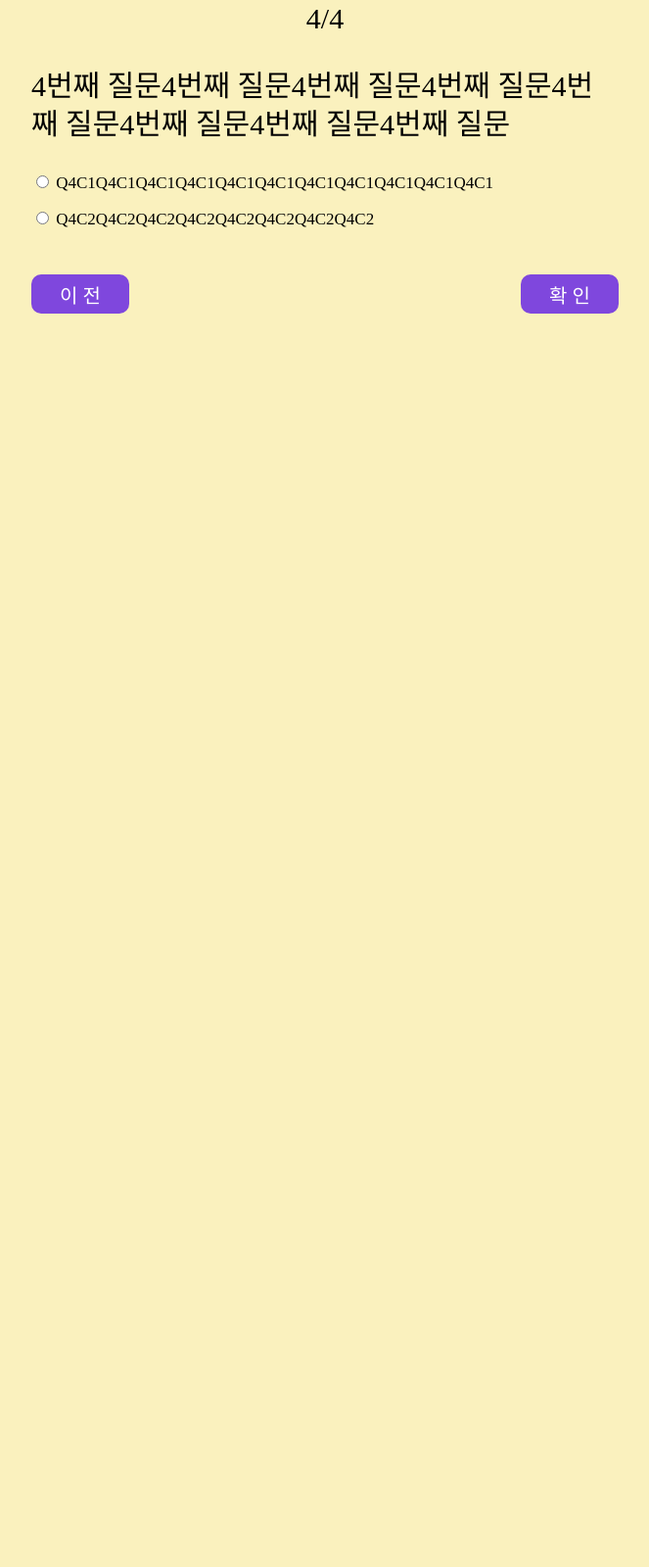
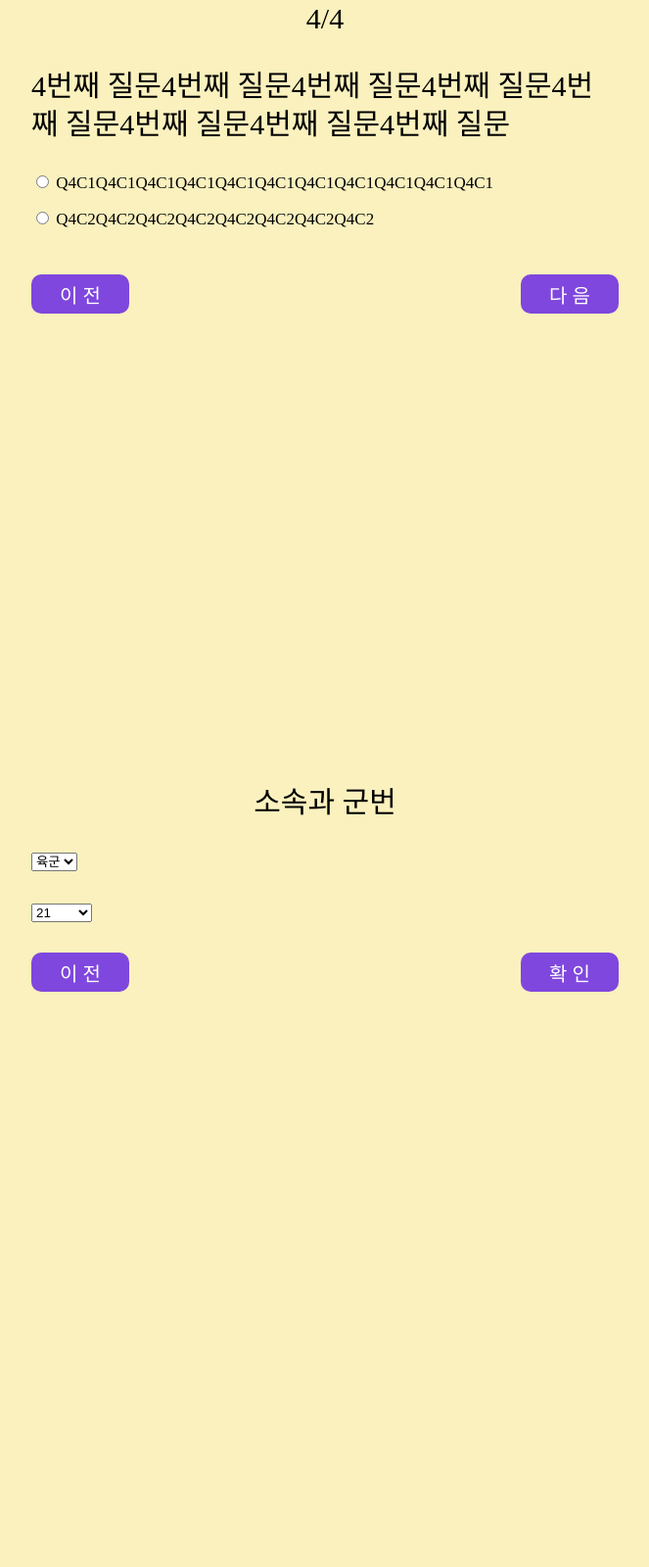
Before and after one commit to sseunghoon/SugarContentCheck, a Django app: page /form/ in a window 1280 px wide. Shown: the part 2451-4050 px from the top of the page at 98% size, without its empty margins (308-971 px from the left). Before the commit the page ends 2771 px from the top, so only its background shows below. Run offline with Django 3.2, Linux system fonts and the light colour scheme; data comes from the database, SQL or seed files in the repository; some web fonts are replaced.

Commit message:
중복제출 방지 작업 중

```diff
--- a/main/models.py
+++ b/main/models.py
@@ -3,10 +3,10 @@ from django.db import models
 class Result(models.Model):
     intensity_sum = models.IntegerField(default=0)
     serial_num = models.IntegerField(default=0)
-    unit = models.IntegerField(default=0)
+    belong = models.IntegerField(default=0)
 
     def __str__(self):
-        return self.unit
+        return str(self.intensity_sum)
 
 class Question(models.Model):
     number = models.IntegerField(unique=True)
--- a/main/static/js/form1.js
+++ b/main/static/js/form2.js
@@ -29,15 +29,15 @@ $(function(){
         scrollUp();
     });
 
-    $('.submit_btn').click(function(e){
-        let divs = $(this).parent().prev().children();
-        let inputs = divs.find('input:checked');
-        if(inputs.length < 1) {
-            alert('문항이 선택되지 않았습니다.');
-            return false;
-        }
-        return true;
-    });
+    // $('.submit_btn').click(function(e){
+    //     let divs = $(this).parent().prev().children();
+    //     let inputs = divs.find('input:checked');
+    //     if(inputs.length < 1 || inputs.length==0 ) {
+    //         alert('문항이 선택되지 않았습니다.');
+    //         return false;
+    //     }
+    //     return true;
+    // });
 
     // $("#form").submit(function() {
     //     let radios = $('input[type=radio]:checked');
--- a/main/templates/form.html
+++ b/main/templates/form.html
@@ -37,21 +37,49 @@
                         {% if not forloop.first %}
                                 <button class="prev_btn">이 전</button>
                         {% endif %}
-                        {% if not forloop.last %}
                                 <button class="next_btn">다 음</button>
-                        {% else %}
-                                <input type="submit" value="확 인" class="submit_btn"/>
-                        {% endif %}
                             </div>
                         </div>
                 {% endfor %}
+                    <div class="test">
+                        <div class="question_container">
+                            <h2 class="question">소속과 군번</h2>
+                        </div>
+                        <div class="answer">
+                            <select name="belong">
+                              <option value="1">육군</option>
+                              <option value="2">해군</option>
+                              <option value="3">공군</option>
+                            </select>
+                        </div>
+                        <div class="answer">
+                            <select name="serial_num">
+                              <option value="21">21</option>
+                              <option value="20">20</option>
+                              <option value="19">19</option>
+                              <option value="18">18</option>
+                              <option value="17">17</option>
+                              <option value="16">16</option>
+                              <option value="15">15</option>
+                              <option value="14">14</option>
+                              <option value="13">13</option>
+                              <option value="12">12</option>
+                              <option value="11">11</option>
+                              <option value="10">10이하</option>
+                            </select>
+                        </div>
+                        <div class="btn_wrap btn_sort">
+                                <button class="prev_btn">이 전</button>
+                                <input type="submit" value="확 인" class="submit_btn"/>
+                            </div>
+                        </div>
                 </div>
             </form>
         </div>
     </section>
 
     <script src="https://code.jquery.com/jquery-3.6.0.js"></script>
-    <script type="text/javascript" src="{% static 'js/form1.js' %} "></script>
+    <script type="text/javascript" src="{% static 'js/form2.js' %} "></script>
 
 </body>
 </html>
--- a/main/templates/result.html
+++ b/main/templates/result.html
@@ -22,8 +22,8 @@
         <div class="wrapper">
             <div class="result">
                 <div class="titles">
-                    <h3>보이지 않는 것을 본 당신은..!</h3>
                     <h1>당신의 군생활 강도:{{intensity_sum}}</h1>
+                    <h3>꽤나 달달한 편입니다...</h3>
                 </div>
                 <div class="result_img">
                     <img src="{% static 'img/front.png'%}" alt="frontend">
--- a/main/views.py
+++ b/main/views.py
@@ -2,6 +2,7 @@ from django.shortcuts import render
 from django.http import HttpResponse, HttpResponseRedirect
 from django.template import loader
 from .models import Question, Result, Choice
+from django.urls import reverse
 
 def index(request):
     total_num = Result.objects.count()
@@ -27,6 +28,15 @@ def form(request):
     }
     return render(request, 'form.html', context)
 
+# def vote(request, question_id):
+#     question = get_object_or_404(Question, pk=question_id)
+#     selected_choice = question.choice_set.get(pk=request.POST['choice'])
+#     selected_choice.votes += 1
+#     selected_choice.save()
+#     # POST data가 잘 처리되었으면 언제나 HttpResponseRedirect를 줘서
+#     # 유저가 뒤로 가기 버튼을 눌렀을 때 2번 전송되는 것을 방지함
+#     return HttpResponseRedirect(reverse('polls:results', args=(question.id,)))
+
 def result(request):
     question_cnt = Question.objects.count()
     intensity_sum=0
@@ -36,8 +46,18 @@ def result(request):
         intensity = int(request.POST[f'question-{i}'])
         intensity_sum = intensity_sum + intensity
 
+    serial_num = int(request.POST[f'serial_num'])
+    belong = int(request.POST[f'belong'])
+
+    result=Result()
+    result.intensity_sum = intensity_sum
+    result.serial_num=serial_num
+    result.belong=belong
+    result.save()
+
     context = {
         'intensity_sum': intensity_sum,
     }
 
-    return render(request, 'result.html', context)
+    # return render(request, 'result.html', context)
+    return HttpResponseRedirect(reverse('main:result', args=(str(intensity_sum))))
```
Also changed, not shown: data.json (+0 -9 lines), db.sqlite3, main/migrations/0003_rename_unit_result_belong.py (added).
